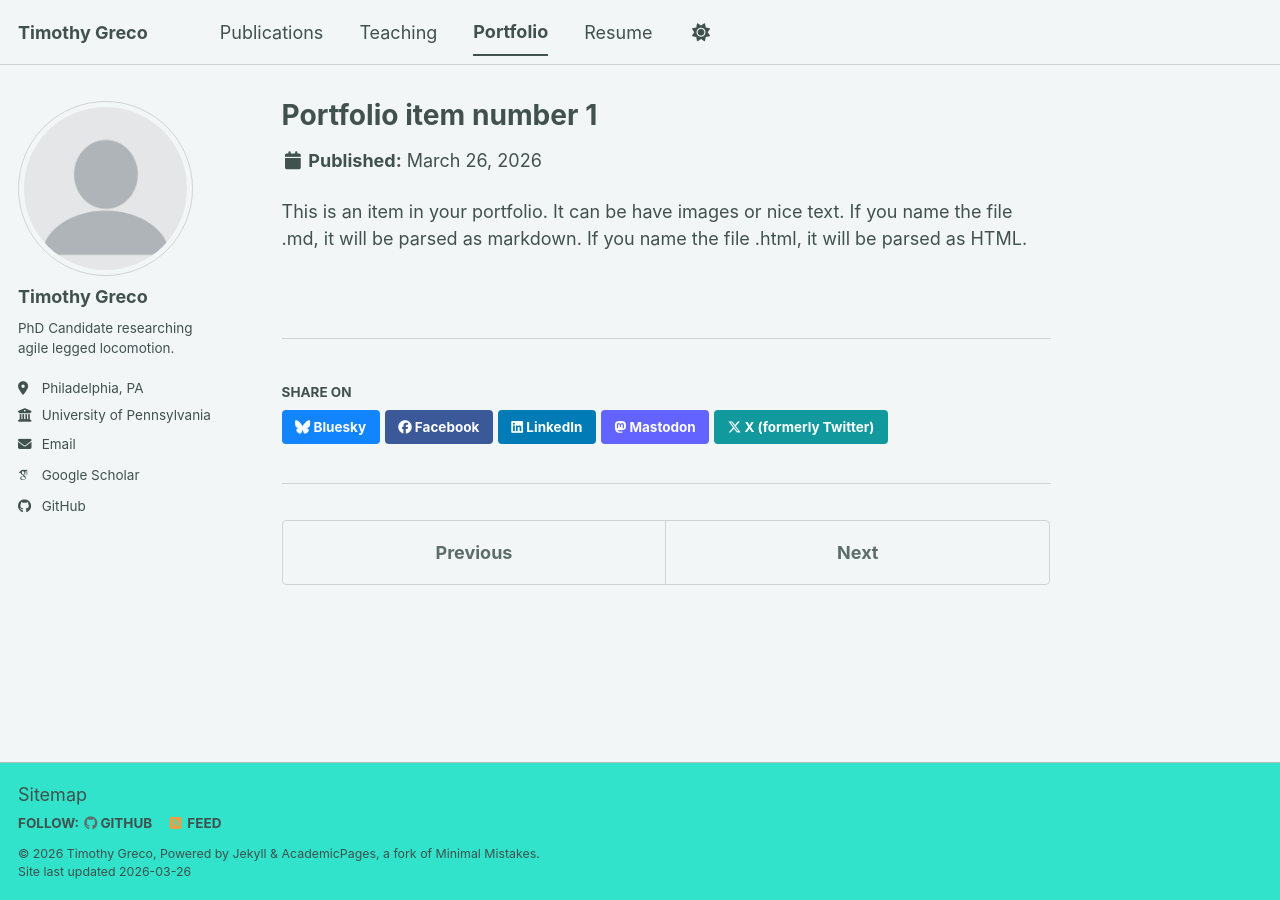
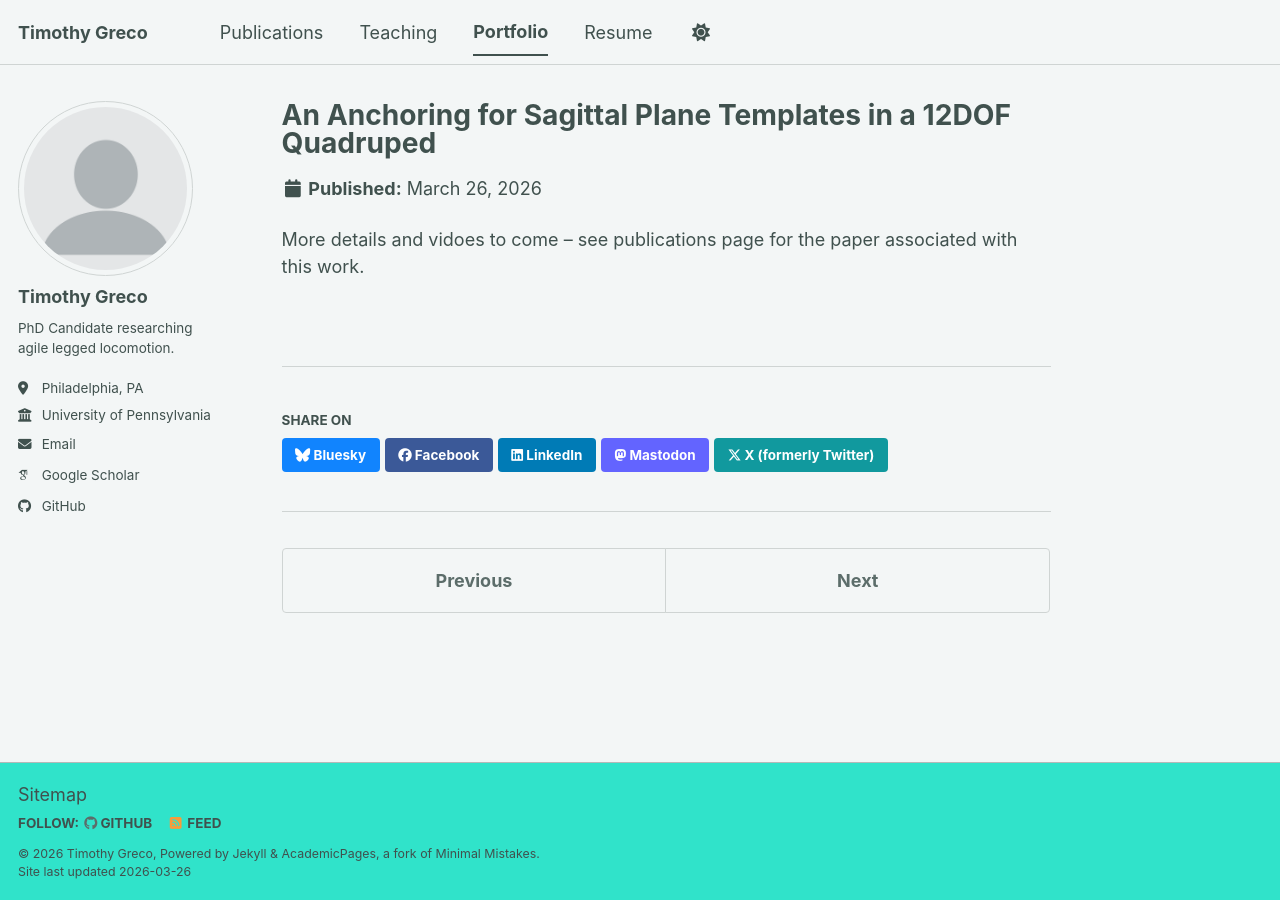
Before and after one commit to tmgreco/tmgreco.github.io, a Jekyll site: the page built from _portfolio/portfolio-1.md, in a window 1280 px wide. Built offline with Jekyll 4.4.1, drawn with Linux system fonts in a browser that asks for light colours; some web fonts are replaced; a script bundle is joined from its source files by our own code; library files that are not in the unit come from our copies.

Commit message:
Updating portfolio entries

```diff
--- a/_portfolio/portfolio-1.md
+++ b/_portfolio/portfolio-1.md
@@ -1,7 +1,7 @@
 ---
-title: "Portfolio item number 1"
-excerpt: "Short description of portfolio item number 1<br/><img src='/images/500x300.png'>"
+title: "An Anchoring for Sagittal Plane Templates in a 12DOF Quadruped"
+excerpt: "Developed a simple controller to stabilize the yaw and roll of a Ghost Robotics Spirit quadruped during the execution of dynamic sagittal-plane maneuvers 1<br/><img src='/images/500x300.png'>"
 collection: portfolio
 ---
 
-This is an item in your portfolio. It can be have images or nice text. If you name the file .md, it will be parsed as markdown. If you name the file .html, it will be parsed as HTML.
+More details and vidoes to come -- see publications page for the paper associated with this work.
--- a/_portfolio/portfolio-2.html
+++ b/_portfolio/portfolio-2.html
@@ -1,7 +1,7 @@
 ---
-title: "Portfolio item number 2"
-excerpt: "Short description of portfolio item number 2 <br/><img src='/images/500x300.png'>"
+title: "A Bounding Controller Based on 3D-SLIP"
+excerpt: "Leveraging 3D templates to develop robust locomotion capabilities. <br/><img src='/images/500x300.png'>"
 collection: portfolio
 ---
 
-This is an item in your portfolio. It can be have images or nice text. If you name the file .md, it will be parsed as markdown. If you name the file .html, it will be parsed as HTML.
+This work has been presented at /Dynamic Walking 2025/ and will be featured in an upcoming paper.
```
